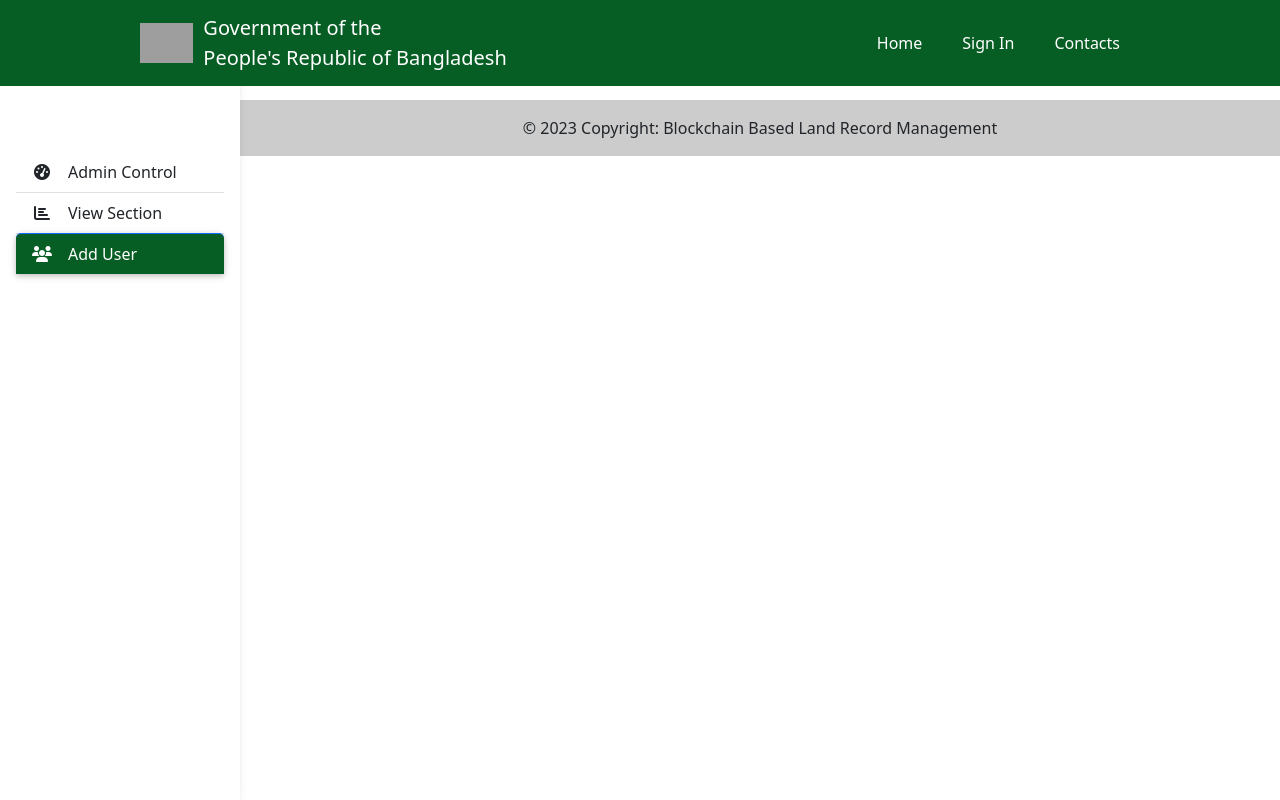
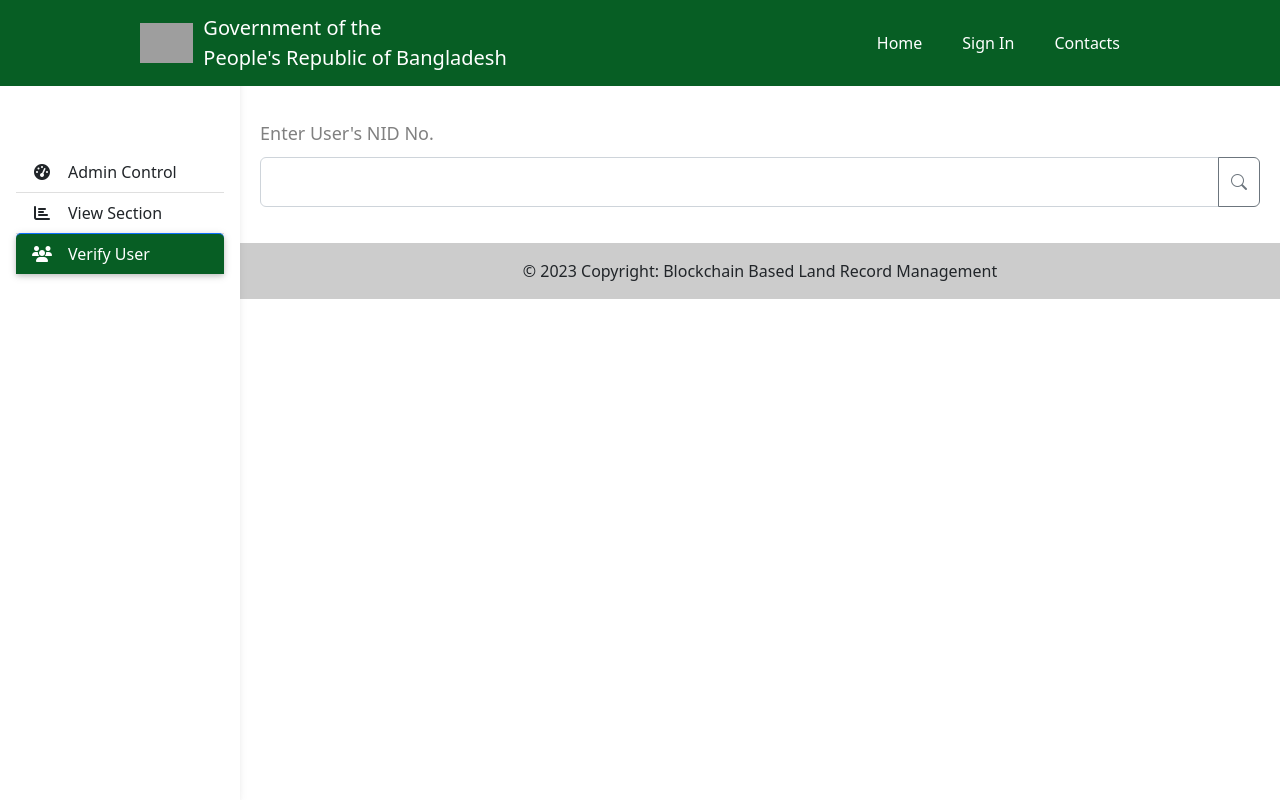
Before and after one commit to Mahdi3M/BLRM, a PHP site: page /adduser.php in a window 1280 px wide. Run offline with PHP 8.4, Linux system fonts and the light colour scheme; grey boxes are pictures that could not be loaded.

Commit message:
added searchbar in adduser and minor modifications

```diff
--- a/adduser.php
+++ b/adduser.php
@@ -17,6 +17,7 @@
     <!-- CSS only -->
     <link href="https://cdn.jsdelivr.net/npm/bootstrap@5.2.3/dist/css/bootstrap.min.css" rel="stylesheet" integrity="sha384-rbsA2VBKQhggwzxH7pPCaAqO46MgnOM80zW1RWuH61DGLwZJEdK2Kadq2F9CUG65" crossorigin="anonymous">
     <link rel="stylesheet" href="https://cdnjs.cloudflare.com/ajax/libs/font-awesome/6.2.1/css/all.min.css" integrity="sha512-MV7K8+y+gLIBoVD59lQIYicR65iaqukzvf/nwasF0nqhPay5w/9lJmVM2hMDcnK1OnMGCdVK+iQrJ7lzPJQd1w==" crossorigin="anonymous" referrerpolicy="no-referrer">
+    <link rel="stylesheet" href="https://cdn.jsdelivr.net/npm/bootstrap-icons@1.10.2/font/bootstrap-icons.css">
 </head>
 
 <body>
@@ -38,6 +39,24 @@
             $("#add_user").addClass("active");
         </script>
 
+
+        <div class="container" style="padding:20px">
+            <div class="titlebox">Enter User's NID No.</div>
+            <!-- <div class="input-box searchbox">
+                <input type="text" class="form-control">
+                <i class="fa fa-search"></i>
+            </div> -->
+
+            <div class="input-group mb-3">
+                <input type="text" class="form-control" placeholder="" aria-label="Recipient's username" aria-describedby="button-addon2">
+                <button class="btn btn-outline-secondary searchbutton" type="button" id="button-addon2"><i class="bi bi-search"></i></button>
+            </div>
+        </div>
+
+
+
+
+
         <?php include 'footer.php'; ?>
     </div>
 
--- a/admincontrol.php
+++ b/admincontrol.php
@@ -44,6 +44,9 @@
                 <span class="text-black-50">edogaru@mail.com.my</span>
                 <span> </span>
         </div>
+
+
+
         <?php include 'footer.php'; ?>
     </div>
 
--- a/assets/css/style.css
+++ b/assets/css/style.css
@@ -154,3 +154,45 @@
 .halkagrey {
     background-color: #eee;
 }
+
+
+/* searchbar */
+
+.input-box{
+    position: relative;
+  }
+
+  .input-box i {
+    position: absolute;
+    right: 13px;
+    top:15px;
+    color:#ced4da;
+
+  }
+
+  .form-control{
+
+    height: 50px;
+    background-color:#eeeeee69;
+  }
+
+  .form-control:focus{
+    background-color: #eeeeee69;
+    box-shadow: none;
+    border-color: #eee;
+  }
+
+  .searchbutton:hover
+  {
+    /* margin: 30px; */
+    background-color: rgb(42, 95, 37) !important;
+  }
+
+  /* searchbar end */
+
+  .titlebox
+  {
+    color: grey;
+    font-size: 18px;
+    margin-bottom: 10px;
+  }
--- a/sidebar.php
+++ b/sidebar.php
@@ -7,7 +7,7 @@
         <a href="viewsection.php" class="list-group-item list-group-item-action py-2 ripple" id="view_section"><i
             class="fas fa-chart-bar fa-fw me-3"></i><span>View Section</span></a>
         <a href="adduser.php" class="list-group-item list-group-item-action py-2 ripple" id="add_user"><i
-            class="fas fa-users fa-fw me-3"></i><span>Add User</span></a>
+            class="fas fa-users fa-fw me-3"></i><span>Verify User</span></a>
     </div>
     </div>
 </nav>
--- a/signup.php
+++ b/signup.php
@@ -43,6 +43,11 @@
                                     <div class="form-floating mb-3">
                                         <input type="text" class="form-control" id="floatingInput" placeholder="name@example.com">
                                         <label for="floatingInput">Name</label>
+                                    </div>
+
+                                    <div class="form-floating mb-3">
+                                        <input type="text" class="form-control" id="floatingInput" placeholder="name@example.com">
+                                        <label for="floatingInput">Mobile No</label>
                                     </div>
 
                                     <div class="form-floating mb-3">
--- a/user_profile.php
+++ b/user_profile.php
@@ -48,7 +48,7 @@
                             <p class="text-muted mb-4">Canonbury Place, London</p>
                             <div class="d-flex justify-content-center mb-2">
                                 <!-- <button type="button" class="btn btn-primary">Follow</button> -->
-                                <button type="button" class="btn btn-outline-primary ms-1" onclick="location.href = 'user_profile_settings.php'">Edit Profile</button>
+                                <button type="button" class="btn btn-outline-primary greenbutton s-1" onclick="location.href = 'user_profile_settings.php'">Edit Profile</button>
                             </div>
                         </div>
                     </div>
```
